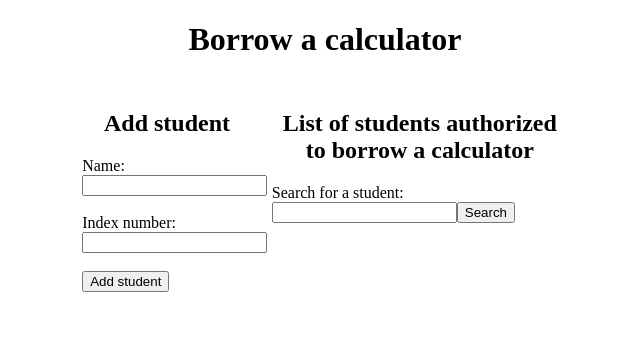
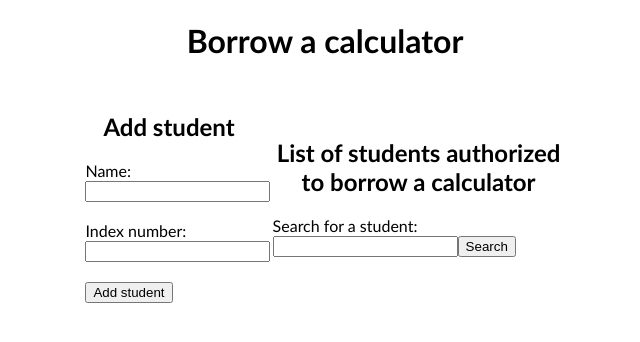
Before and after one commit to msiekgit/borrow-calculator, an Angular app: page / in a window 1280 px wide. Shown: the top 342 px of the page, without its empty margins (315-955 px from the left). Built offline with nearby package versions, Linux system fonts and the light colour scheme.

Commit message:
added importing from styles.css

```diff
--- a/angular.json
+++ b/angular.json
@@ -89,6 +89,10 @@
             "styles": [
               "src/styles.css"
             ],
+            "stylePreprocessorOptions": {
+              "includePaths": [
+                "src/styles.css"]
+              },
             "scripts": []
           }
         }
--- a/src/app/app.component.html
+++ b/src/app/app.component.html
@@ -1,29 +1,8 @@
 <head>
-  <style>
-    h1 {text-align: center;}
-    h2 {text-align: center;}
-    h3 {text-align: center;}
-
-    .container {
-      display: flex;
-      justify-content: center;
-    }
-
-    .column {
-      width: 25%; /* Adjust as needed */
-      padding: 10px;
-      box-sizing: border-box;
-    }
-
-    .smallColumn {
-      width: 15%; /* Adjust as needed */
-      padding: 10px;
-      box-sizing: border-box;
-    }
-  </style>
+  <link rel="stylesheet">
 </head>
-
-<header>
+<body>
+  <header >
     <h1>Borrow a calculator</h1>
   </header>
   <div class="container">
@@ -35,3 +14,4 @@
       <app-list></app-list>
     </div>
   </div>
+</body>
--- a/src/app/list/list.component.html
+++ b/src/app/list/list.component.html
@@ -1,25 +1,3 @@
-<head>
-  <style>
-    h1 {text-align: center;}
-    h2 {text-align: center;}
-    h3 {text-align: center;}
-
-    table {
-      table-layout: fixed;
-      width: 100%;
-      border: 2px solid black;
-    }
-
-    td {
-      border: 1px solid black;
-      overflow: hidden;
-      white-space: nowrap;
-      text-overflow: ellipsis;
-    }
-
-  </style>
-  </head>
-
 <h2>List of students authorized to borrow a calculator</h2>
 <form [formGroup]="searchForm" (ngSubmit)="submit($event)">
   <label for="name">Search for a student: </label><br>
--- a/src/app/student/student.component.html
+++ b/src/app/student/student.component.html
@@ -1,11 +1,3 @@
-<head>
-    <style>
-      h1 {text-align: center;}
-      h2 {text-align: center;}
-      h3 {text-align: center;}
-    </style>
-    </head>
-
 <div>
     <h2>Add student</h2>
     <form [formGroup]="studentForm" (ngSubmit)="submit($event)">
--- a/src/styles.css
+++ b/src/styles.css
@@ -1 +1,23 @@
 /* You can add global styles to this file, and also import other style files */
+h1 {text-align: center;}
+    h2 {text-align: center;}
+    h3 {text-align: center;}
+
+    body { font-family: "Trebuchet MS", "Lucida Sans", Arial, sans-serif;}
+    .container {
+      display: flex;
+      justify-content: center;
+      align-items: center;
+    }
+
+    .column {
+      width: 25%; /* Adjust as needed */
+      padding: 10px;
+      box-sizing: border-box;
+    }
+
+    .smallColumn {
+      width: 15%; /* Adjust as needed */
+      padding: 10px;
+      box-sizing: border-box;
+    }
```
Lines whose indentation alone changed are shown as unchanged.
